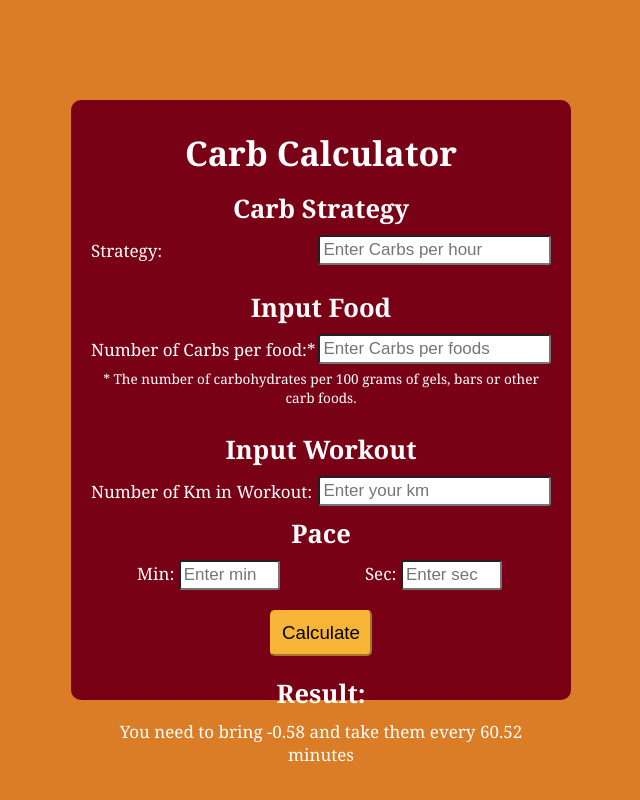
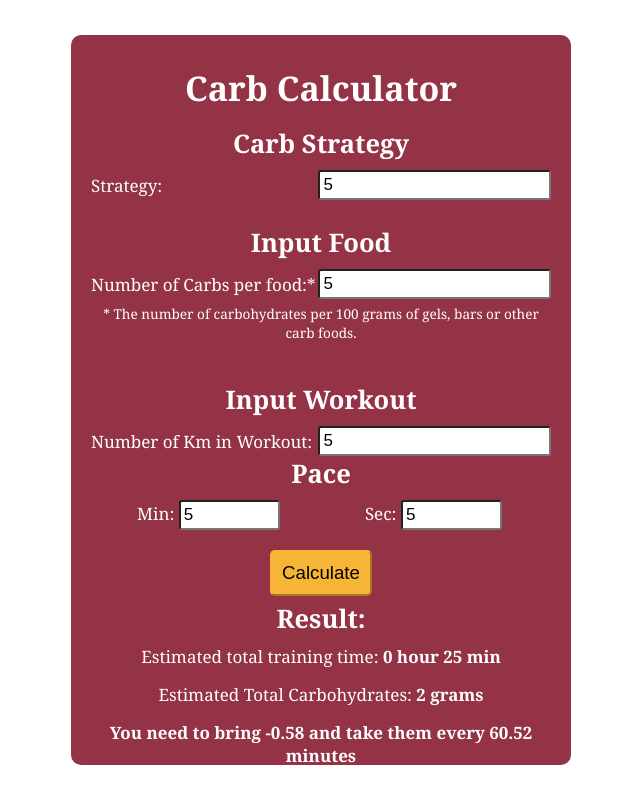
Before and after one commit to matteocolombo-dev/Carbo-Calculator-for-Running-Workout, a website: page docs/index.html in a window 1280 px wide. Both pictures are taken after typing "5", "5", "5", "5", "5" into the empty fields and a click on the button "Calculate". Shown: the whole page, without its empty margins (319-959 px from the left). Drawn offline with Linux system fonts and the light colour scheme.

Commit message:
Aggiunto tempo totale di allenamento, totale carbs, risolto bugs, modificato estetica

```diff
--- a/docs/index.html
+++ b/docs/index.html
@@ -8,31 +8,30 @@
 </head>
 <body>
     <main>
-        <form class="container" id="form">
+        <form id="form">
             <h1 class="title">Carb Calculator</h1>
             <div class="strategy">
                 <h2>Carb Strategy</h2>
-                <div>
-                    <label for="carb-per-hour">Strategy: </label>
+                <div class="input-container">
+                    <label for="carb-per-hour">Strategy:</label>
                     <input id="carb-per-hour" type="number"  placeholder="Enter Carbs per hour" required name="carb-per-hour" step="any">
                 </div>
-
             </div>
             <div class="carbs-input">
                 <h2>Input Food</h2>
-                <div>
-                    <label for="carb-per-foods">Number of Carbs per food:* </label>
+                <div class="input-container">
+                    <label for="carb-per-foods">Number of Carbs per food:*</label>
                     <input id="carb-per-foods" type="number" placeholder="Enter Carbs per foods" required name="carb-per-foods" step="any">
                 </div>
                 <p class="note">* The number of carbohydrates per 100 grams of gels, bars or other carb foods.</p>
             </div>
             <div class="input-workout">
                 <h2>Input Workout</h2>
-                <div>
-                    <label for="workout-km">Number of Km in Workout: </label>
+                <div class="input-container">
+                    <label for="workout-km">Number of Km in Workout:</label>
                     <input type="number" id="workout-km" placeholder="Enter your km" required name="workout-km" step="any">
                 </div>
-                <fieldset>
+                <fieldset class="input-container">
                     <legend>Pace</legend>
                     <label for="pace-min">Min:
                         <input type="number" id="pace-min" placeholder="Enter min" required name="pace-min">
@@ -40,13 +39,14 @@
                     <label for="pace-sec">Sec:
                         <input type="number" id="pace-sec" placeholder="Enter sec" required name="pace-sec">
                     </label>
-
                 </fieldset>
             </div>
             <button id="calculate-btn" type="submit">Calculate</button>
         </form>
         <div id="result-message">
             <h2>Result:</h2>
+            <p>Estimated total training time:<span id="total-time-workout"></span></p>
+            <p>Estimated Total Carbohydrates:<span id="total-carbohidrates"></span></p>
             <p id="result"></p>
         </div>
     </main>
--- a/docs/script.js
+++ b/docs/script.js
@@ -1,3 +1,4 @@
+const main = document.querySelector("main")
 const strategy = document.getElementById("carb-per-hour");
 const carbPerFoods = document.getElementById("carb-per-foods");
 const workoutKm = document.getElementById("workout-km");
@@ -7,8 +8,8 @@ const resultMessage = document.getElementById("result-message");
 const message = document.getElementById("result");
 const paceMin = document.getElementById("pace-min");
 const paceSec = document.getElementById("pace-sec");
-
-
+const totalTimeWorkout = document.getElementById("total-time-workout");
+const totalCarbohidrates = document.getElementById("total-carbohidrates");
 
 function isValidInput (input) {
 
@@ -40,6 +41,7 @@ function calcMin () {
 
     //Tempo di allenamento stimato in minuti in base al passo
     const totTimeWorkoutMin = ((workoutKm.value * paceMin.value) + (workoutKm.value * paceSec.value / 60));
+    console.log("Tempo totale di allenamento:",totTimeWorkoutMin)
 
     // Ogni quanti minuti assumere il cibo?
     const min = (totTimeWorkoutMin / calcNumGelToBring ()).toFixed(2);
@@ -47,7 +49,24 @@ function calcMin () {
     return min;
 }
 
+function calcTotalTimeWorkout () {
+    let hour = 0;
+
+    let totalTimeWorkoutMin = ((workoutKm.value * paceMin.value) + (workoutKm.value * paceSec.value / 60))
+
+    while (totalTimeWorkoutMin >= 60) {
+        totalTimeWorkoutMin = totalTimeWorkoutMin - 60
+        hour += 1;
+
+    }
+
+    return `${hour} hour ${Math.round(totalTimeWorkoutMin)} min`
+
+}
+
 function showResult () {
+    totalTimeWorkout.textContent = ` ${calcTotalTimeWorkout ()}`;
+    totalCarbohidrates.textContent = ` ${Math.round(strategy.value * (((workoutKm.value * paceMin.value) + (workoutKm.value * paceSec.value / 60)) / 60))} grams`;
     message.textContent = "";
     message.textContent = `You need to bring ${(calcNumGelToBring() - 1).toFixed(2)} and take them every ${calcMin()} minutes`;
     resultMessage.style.display = "block";
@@ -56,9 +75,10 @@ function showResult () {
 form.addEventListener("submit",(e)=> {
     e.preventDefault();
     showResult();
-    strategy.value= "";
-    carbPerFoods.value="";
-    workoutKm.value = "";
-    paceMin.value = "";
-    paceSec.value = "";
+    // strategy.value= "";
+    // carbPerFoods.value="";
+    // workoutKm.value = "";
+    // paceMin.value = "";
+    // paceSec.value = "";
+    main.style.height = "730px"
 });
--- a/docs/styles.css
+++ b/docs/styles.css
@@ -1,13 +1,8 @@
 :root {
-    --main-bg: #780116;
-    /* #780116; */
+    --main-bg: hsla(349, 98%, 24%, 0.80);
     --btn: #F7B538;
     --text: #fff;
-    --secondary-bg: #DB7C26;
-    /*I colori seguenti non sono usati */
-    --flame: #D8572A;
-    --fire-engine-red: #C32F27;
-
+    --secondary-bg: #fff;
 }
 
 *,
@@ -45,18 +40,34 @@ main {
 }
 
 form {
-    /* height: 80%; */
     width: 100%;
     display: flex;
     flex-wrap: wrap;
     justify-content: center;
     align-items: center;
-    margin: 0 0 15px 0;
 }
+
+div {
+    width: 100%;
+    margin: 0 auto;
+}
+
 
 form > div {
     padding: 10px 5px;
 }
+
+.title {
+    padding: 0 5px;
+}
+
+.input-container {
+    display: flex;
+    justify-content: center;
+    align-items: center;
+}
+
+
 
 .strategy > div, .carbs-input > div, .input-workout > div {
     display: flex;
@@ -64,9 +75,41 @@ form > div {
     align-items: center;
 }
 
-.input-workout div:first-of-type {
-    margin-bottom: 10px;
+h1, h2 {
+    text-align: center;
 }
+
+h2 {
+    padding: 5px 0 10px 0;
+}
+
+label {
+    width: 100%;
+    margin: 0 auto;
+}
+
+input {
+    width: 100%;
+    padding: 3px;
+    border-radius: 3px;
+    font-size: 1rem;
+}
+
+input:focus {
+    outline: none;
+}
+
+p {
+    text-align: center;
+    margin-bottom: 15px;
+}
+
+.note {
+    font-size: 0.8rem;
+    text-align: center;
+    margin-top: 5px;
+}
+
 
 .input-workout fieldset {
     display: flex;
@@ -86,51 +129,6 @@ fieldset legend {
     font-weight: bold;
 }
 
-h2 {
-    padding: 5px 0 10px 0;
-}
-
-/* da eliminare */
-
-/* div, h1, label {
-    border: 1px solid black;
-} */
-
-/*  */
-
-div {
-    width: 100%;
-    margin: 0 auto;
-}
-
-#result-message {
-    /* height: 20%; */
-    width: 100%;
-    display: none;
-}
-
-h1, h2 {
-    text-align: center;
-}
-
-
-label {
-    width: 100%;
-    margin: 0 auto;
-}
-
-input {
-    width: 100%;
-    padding: 3px;
-    border-radius: 3px;
-    font-size: 1rem;
-
-}
-
-input:focus {
-    outline: none;
-}
-
 button {
     cursor: pointer;
     background-color: var(--btn);
@@ -139,8 +137,6 @@ button {
     font-size: 1.1rem;
     border-radius: 5px;
     appearance: none;
-
-
 }
 
 button:hover {
@@ -155,21 +151,18 @@ button:focus {
     outline: none;
 }
 
-.title {
-    padding: 0 5px;
-}
-
-.note {
-    font-size: 0.8rem;
-    text-align: center;
-    margin-top: 5px;
+#result-message {
+    width: 100%;
+    display: none;
 }
 
 #result {
-    text-align: center;
-    margin-bottom: 30px;
+ font-weight: bold;
 }
 
+#total-time-workout, #total-carbohidrates {
+    font-weight: bold;
+}
 
 @media screen and (max-width: 768px) {
 
```
